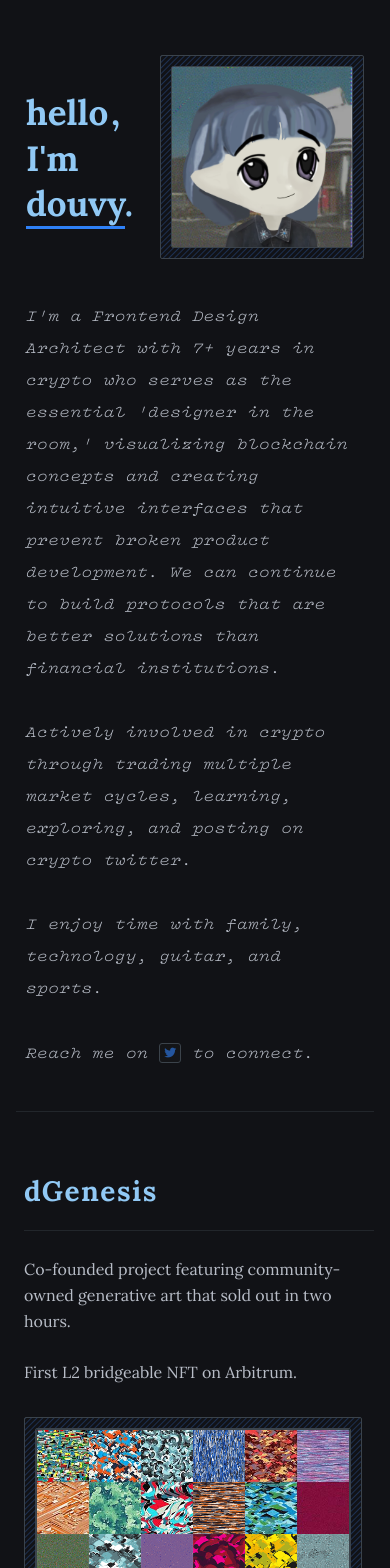
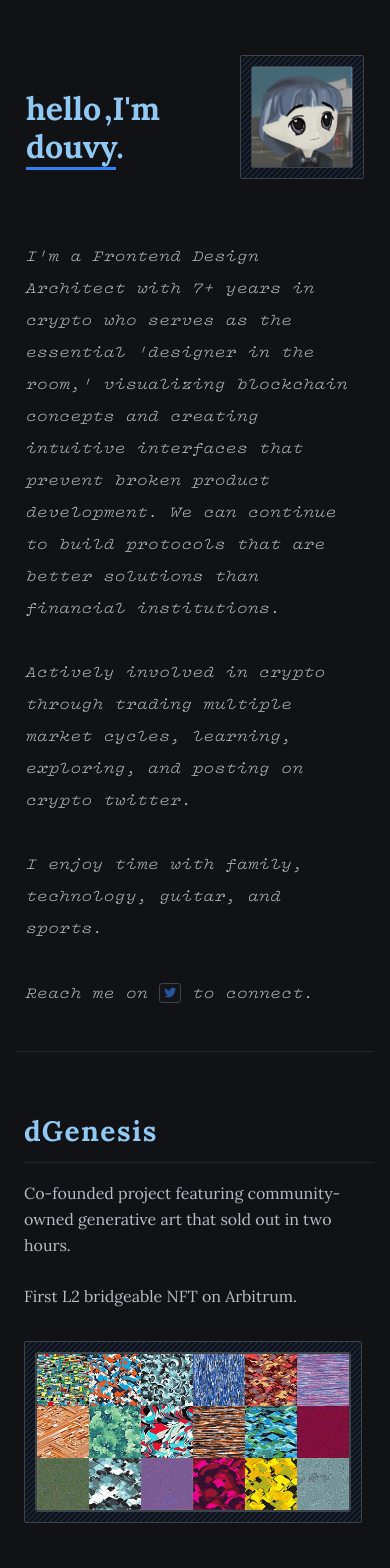
Before and after one commit to douvy/douvy, a Next.js app: page / in a window 390 px wide. Shown: the top 1568 px of the page. Built offline with nearby package versions, Linux system fonts and the light colour scheme.

Commit message:
Fix mobile layout and image sizing on small screens

```diff
--- a/styles/globals.css
+++ b/styles/globals.css
@@ -201,7 +201,8 @@ h3 {
         padding-top: 12px;
     }
     .home-project-title {
-        padding-bottom: 20px;
+        padding-bottom: 12px;
+        margin-bottom: -8px;
     }
 }
 #portfolio .hero-image-home-link-block {
@@ -320,8 +321,24 @@ footer h3 {
 
 @media (max-width: 480px) {
     .name {
-        font-size: 35px !important;
-        margin-right: 15px;
+        font-size: 32px !important;
+        margin-right: 10px;
+        line-height: 1.2 !important;
+    }
+
+    /* Ensure "I'm douvy" stays on same line */
+    .name br {
+        display: none;
+    }
+
+    #pfp {
+        width: 100px !important;
+        height: 100px !important;
+    }
+
+    .hero img {
+        width: 100px !important;
+        height: 100px !important;
     }
 }
 .intro img {
```
